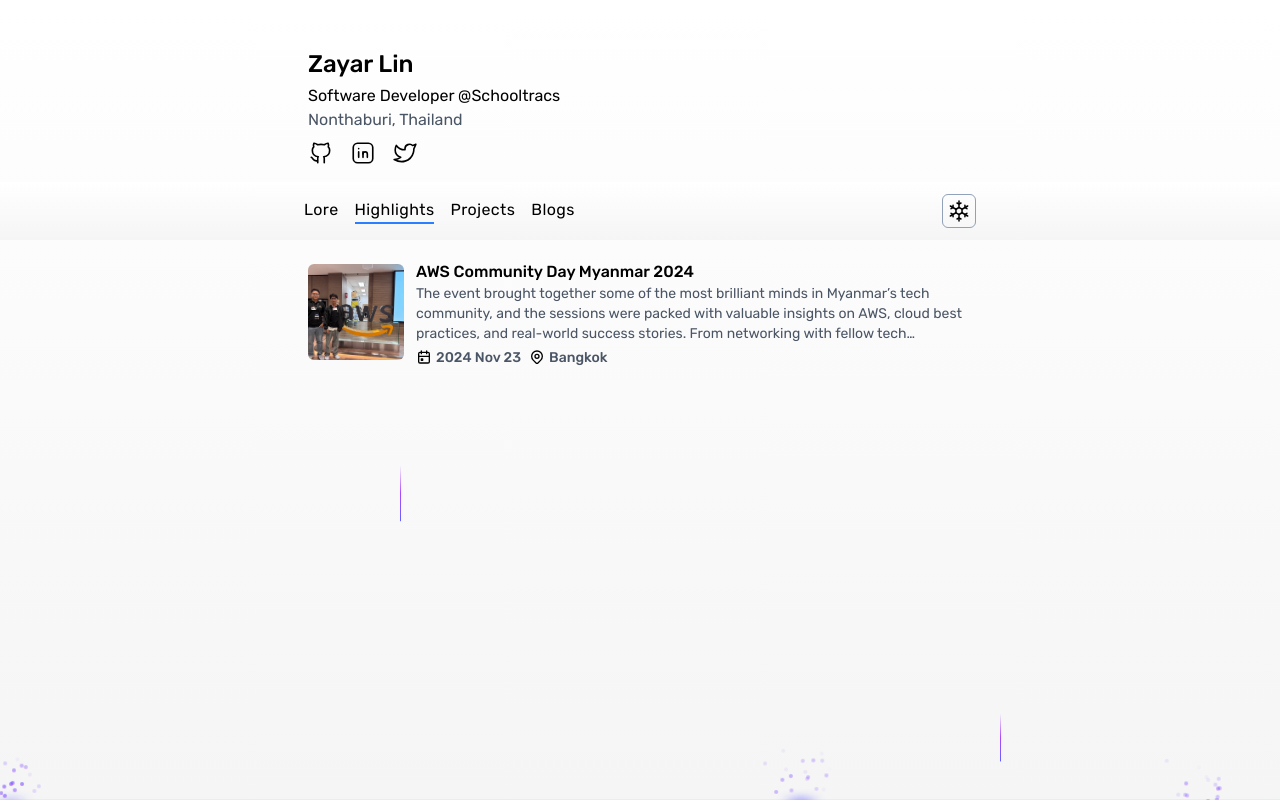
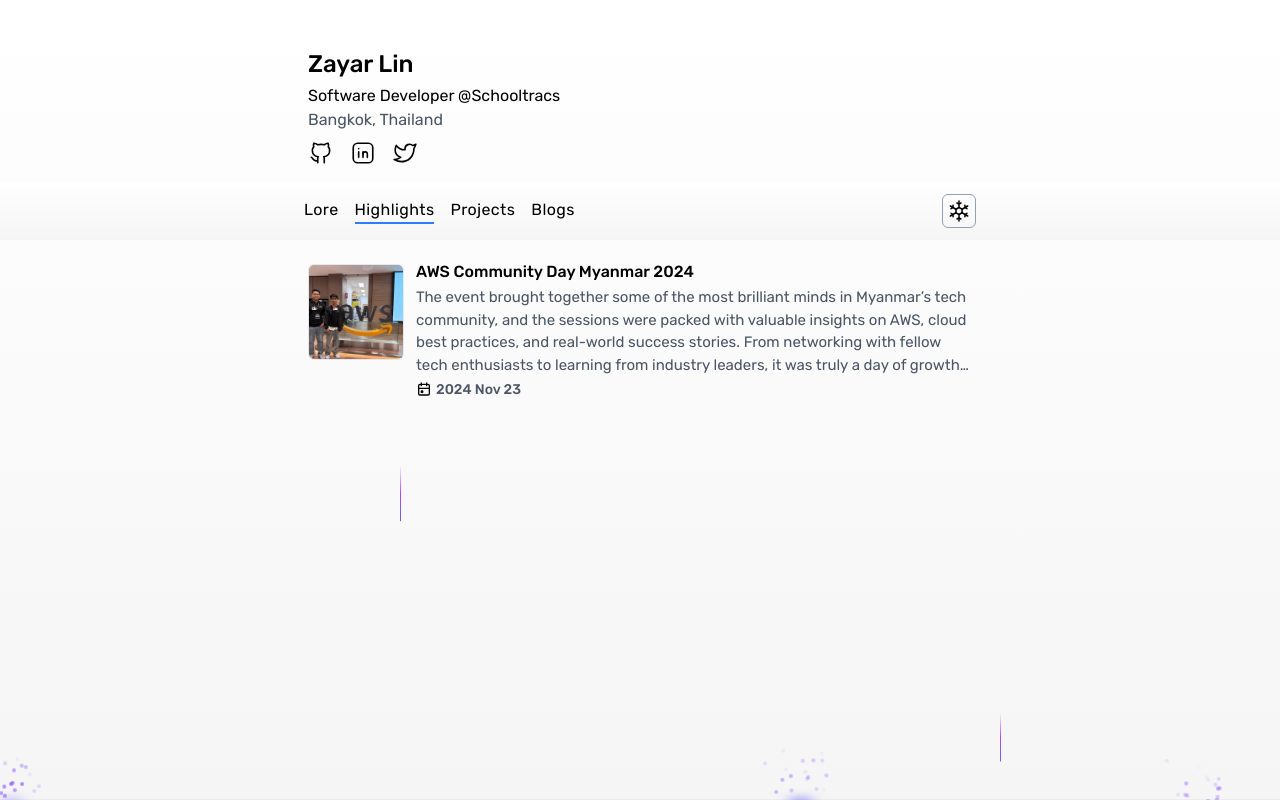
Before and after one commit to zayarlyn/zayarlyn.com, a Next.js app: page /highlight in a window 1280 px wide. Built offline with nearby package versions, Linux system fonts and the light colour scheme.

Commit message:
feat: highlights and projects

```diff
--- a/src/app/globals.css
+++ b/src/app/globals.css
@@ -31,3 +31,12 @@
 b {
 	font-weight: 500;
 }
+
+@theme {
+	--text-sm: 14px;
+	--text-smd: 15px;
+	--text-md: 16px;
+	--text-lg: 18px;
+	--text-xl: 20px;
+	--text-primary: ;
+}
--- a/src/app/highlight/page.tsx
+++ b/src/app/highlight/page.tsx
@@ -1,3 +1,4 @@
+import { AnimatedSection } from '@components/ui'
 import { IconCalendarEvent, IconMapPin } from '@tabler/icons-react'
 import Image from 'next/image'
 
@@ -9,7 +10,7 @@
 			'The event brought together some of the most brilliant minds in Myanmar’s tech community, and the sessions were packed with valuable insights on AWS, cloud best practices, and real-world success stories. From networking with fellow tech enthusiasts to learning from industry leaders, it was truly a day of growth and innovation.',
 		media: ['/img/IMG_7204.webp'],
 		date: '2024 Nov 23',
-		location: 'Bangkok',
+		location: '',
 		link: 'https://www.linkedin.com/posts/kaungthant1083_awsugmm-awscommunity-awsusergroupmeetup-activity-7202878134067630080-ztQt',
 	},
 ]
@@ -17,35 +18,37 @@
 const page = () => {
 	return (
 		<div>
-			<ul>
+			<div>
 				{highlights.map(({ id, link, title, media, content, date, location }) => {
 					return (
-						<li key={id} className=''>
+						<AnimatedSection className='mb-12' delay={0.05} key={id}>
 							<div className='flex gap-3'>
 								<div className='shrink-0'>
-									<Image src={media[0]} alt='hi' width={5712} height={4284} objectFit='cover' className='aspect-square w-24 object-cover rounded-md' />
+									<Image src={media[0]} alt={title} width={5712} height={4284} className='aspect-square w-24 object-cover rounded-md border' />
 								</div>
 								<div className='flex flex-col'>
-									<a href={link} target='_blank' rel={title} key={id} className='block group'>
-										<h2 className='font-medium leading-4 mb-1 group-hover:underline decoration-blue-500 underline-offset-2'>{title}</h2>
+									<a href={link} target='_blank' rel={title} key={id} className='block group relative'>
+										<h2 className='font-medium leading-4 mb-1.5 group-hover:underline decoration-blue-500 underline-offset-2'>{title}</h2>
 									</a>
-									<p className='text-gray-600 text-sm dark:text-gray-300 line-clamp-3 mb-1'>{content}</p>
+									<p className='text-gray-600 text-smd dark:text-gray-300 line-clamp-4 mb-1'>{content}</p>
 									<div className='flex gap-2'>
 										<div className='flex  gap-1'>
 											<IconCalendarEvent size={16} className='mt-[1px]' />
 											<span className='text-sm font-medium text-gray-600  dark:text-gray-300'>{date}</span>
 										</div>
-										<div className='flex gap-1'>
-											<IconMapPin size={16} className='mt-[1px]' />
-											<span className='text-sm  font-medium text-gray-600  dark:text-gray-300'>{location}</span>
-										</div>
+										{location && (
+											<div className='flex gap-1'>
+												<IconMapPin size={16} className='mt-[1px]' />
+												<span className='text-sm  font-medium text-gray-600  dark:text-gray-300'>{location}</span>
+											</div>
+										)}
 									</div>
 								</div>
 							</div>
-						</li>
+						</AnimatedSection>
 					)
 				})}
-			</ul>
+			</div>
 		</div>
 	)
 	// return <div>Coming Soon....</div>
--- a/src/app/page.tsx
+++ b/src/app/page.tsx
@@ -33,10 +33,14 @@
 		title: 'Education 🎓',
 		items: [
 			{
-				title: 'Electronic and Communication Engineering',
+				title: 'Electronic and Communication Engineering, B.E. (Hons.)',
 				at: { title: 'Myanmar Institute of Information Technology', url: 'https://miit.edu.mm/' },
-				time: '2019 December - 2020 May',
-				description: 'Learned the fundamental of programming, algorithms and problem solving using C programming language',
+				time: (
+					<span>
+						2019 December - 2020 May <span className='ml-1 text-red-400'>(Discontinued)</span>
+					</span>
+				),
+				description: 'Learned the history of computing, fundamental of programming, algorithms and problem solving tactics using C programming language',
 			},
 		],
 	},
@@ -45,13 +49,13 @@
 export default function Home() {
 	return (
 		<div>
-			<AnimatedSection className='mb-12' delay={0.05}>
+			<AnimatedSection className='mb-10' delay={0.05}>
 				<div className='mb-1.5'>
 					<AnimatedTooltip
 						tooltip={
-							<div className='text-white dark:text-black w-full p-2'>
+							<div className='text-white dark:text-black w-full p-2 '>
 								<Image src={BaganImg} alt='Bagan, Myanmar' className='rounded-md h-28 object-cover' />
-								<p className='text-[16px] leading-5 font-normal w-full whitespace-normal mt-1.5'>
+								<p className='text-[16px] leading-5 font-normal w-full whitespace-normal mt-1.5 '>
 									The phrase <strong className='font-medium'>{'Mingalarpar'}</strong> is the formal <strong className='font-medium'>Myanmar</strong> greeting, typically accompanied
 									with a gesture wherein the palms are folded together. 🙏
 								</p>
@@ -72,7 +76,7 @@
 			</AnimatedSection>
 			{sections.map(({ title, items }) => {
 				return (
-					<AnimatedSection key={title} className='mb-12' delay={0.05}>
+					<AnimatedSection key={title} className='mb-10' delay={0.05}>
 						<h2 className='font-medium mb-2'>{title}</h2>
 
 						<ol className='relative border-s-2 border-gray-300 dark:border-gray-600 pl-3'>
--- a/src/app/project/page.tsx
+++ b/src/app/project/page.tsx
@@ -1,3 +1,5 @@
+import { AnimatedSection } from '@components/ui'
+import { IconLink } from '@tabler/icons-react'
 import Image from 'next/image'
 
 const projects = [
@@ -19,21 +21,22 @@
 const page = () => {
 	return (
 		<div>
-			<ul>
+			<div>
 				{projects.map(({ id, link, title, thumbnail, content, tech_stack }) => {
 					return (
-						<li key={id} className=''>
+						<AnimatedSection key={id} className='mb-12' delay={0.05}>
 							<div className='flex gap-3'>
 								{thumbnail && (
-									<div className='shrink-0 border-[1.5px] rounded-md '>
-										<Image src={thumbnail} alt='hi' width={5712} height={4284} objectFit='cover' className='aspect-square w-24 object-cover rounded-md' />
+									<div className='shrink-0 border rounded-md self-start'>
+										<Image src={thumbnail} alt='hi' width={5712} height={4284} className='aspect-square w-24 object-cover rounded-md' />
 									</div>
 								)}
 								<div className='flex flex-col'>
-									<a href={link} target='_blank' rel={title} key={id} className='block group'>
+									<a href={link} target='_blank' rel={title} key={id} className='group flex text-md gap-1'>
 										<h2 className='font-medium leading-4 mb-1 group-hover:underline decoration-blue-500 underline-offset-2'>{title}</h2>
+										<IconLink size={18} />
 									</a>
-									<p className='whitespace-pre-line text-gray-600 text-sm dark:text-gray-300 line-clamp-3 mb-1'>{content}</p>
+									<p className='whitespace-pre-line text-gray-600 text-sm dark:text-gray-300 line-clamp-4 mb-1'>{content}</p>
 									<div className='flex gap-2 text-sm font-medium text-gray-600  dark:text-gray-300'>
 										{tech_stack.join(', ')}
 										{/* <div className='flex  gap-1'>
@@ -47,10 +50,10 @@
 									</div>
 								</div>
 							</div>
-						</li>
+						</AnimatedSection>
 					)
 				})}
-			</ul>
+			</div>
 		</div>
 	)
 	// return <div>Coming Soon....</div>
--- a/src/components/ui/Heading.tsx
+++ b/src/components/ui/Heading.tsx
@@ -12,7 +12,8 @@
 		<header className='my-4'>
 			<h1 className='text-2xl mb-1 font-medium flex items-center gap-2'>Zayar Lin</h1>
 			<h2 className='text-md'>Software Developer @Schooltracs</h2>
-			<span className='text-gray-600 dark:text-gray-300'>Nonthaburi, Thailand</span>
+			<span className='text-gray-600 dark:text-gray-300'>Bangkok, Thailand</span>
+			{/* <span className='text-gray-600 dark:text-gray-300'></span> */}
 			<div className='flex gap-4 mt-2 '>
 				{social_links.map(({ link, icon: Icon, title, ariaLabel }) => (
 					<a href={link} rel={title} target='_blank' key={link} aria-label={ariaLabel}>
```
Lines whose indentation alone changed are shown as unchanged.
